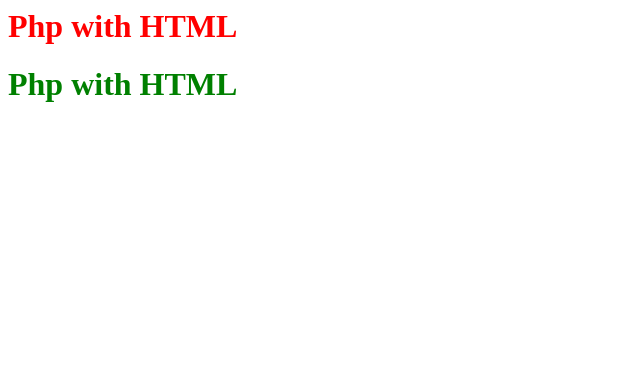
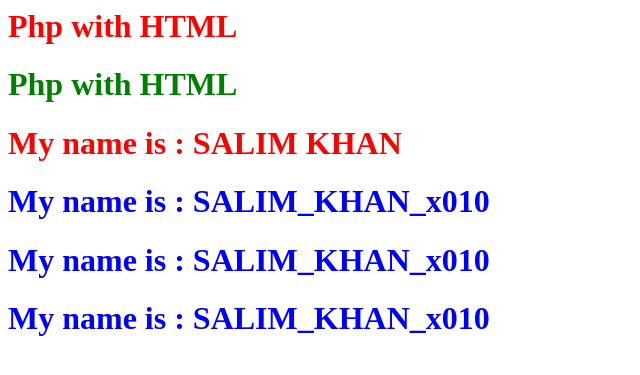
Before and after one commit to SALIM-KHAN098/PHP, a PHP site: page /PHP-with-HTML.php in a window 1280 px wide. Shown: the top 375 px of the page, without its empty margins (0-640 px from the left). Run offline with PHP 8.4, Linux system fonts and the light colour scheme.

Commit message:
Updated php with HTML

```diff
--- a/PHP-with-HTML.php
+++ b/PHP-with-HTML.php
@@ -1,4 +1,27 @@
 <?php
-echo "<h1 style='color:red'>Php with HTML</h1>";
-echo "<h1 style='color:green'>Php with HTML</h1>";
+    echo "<h1 style='color:red'>Php with HTML</h1>";
+    echo "<h1 style='color:green'>Php with HTML</h1>";
 ?>
+
+
+<?php
+
+$name = "SALIM_KHAN_x010";
+$Name = "SALIM KHAN";
+
+$name_color = "Blue";
+
+echo "<h1 style='color:red' >My name is : $Name</h1>";
+
+?>
+
+
+<h1 style = "color: <?php echo $name_color?>">
+    My name is : <?php echo $name?>
+</h1>
+<h1 style = "color: <?php echo $name_color?>">
+    My name is : <?php echo $name?>
+</h1>
+<h1 style = "color: <?php echo $name_color?>">
+    My name is : <?php echo $name?>
+</h1>
```
